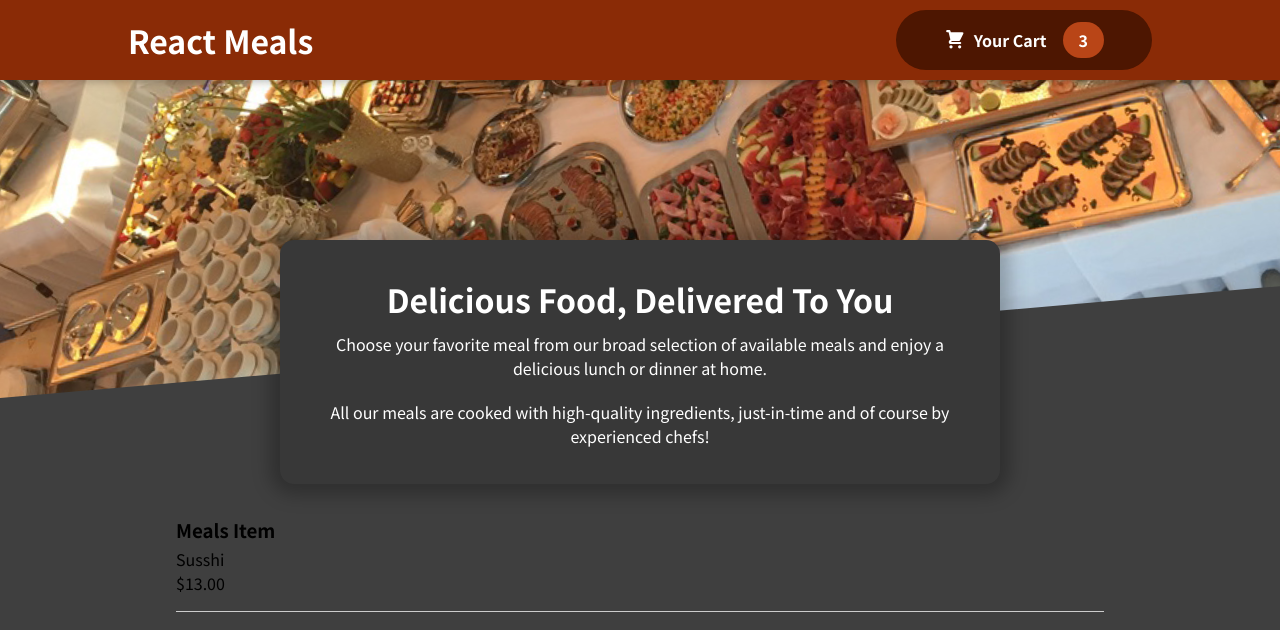
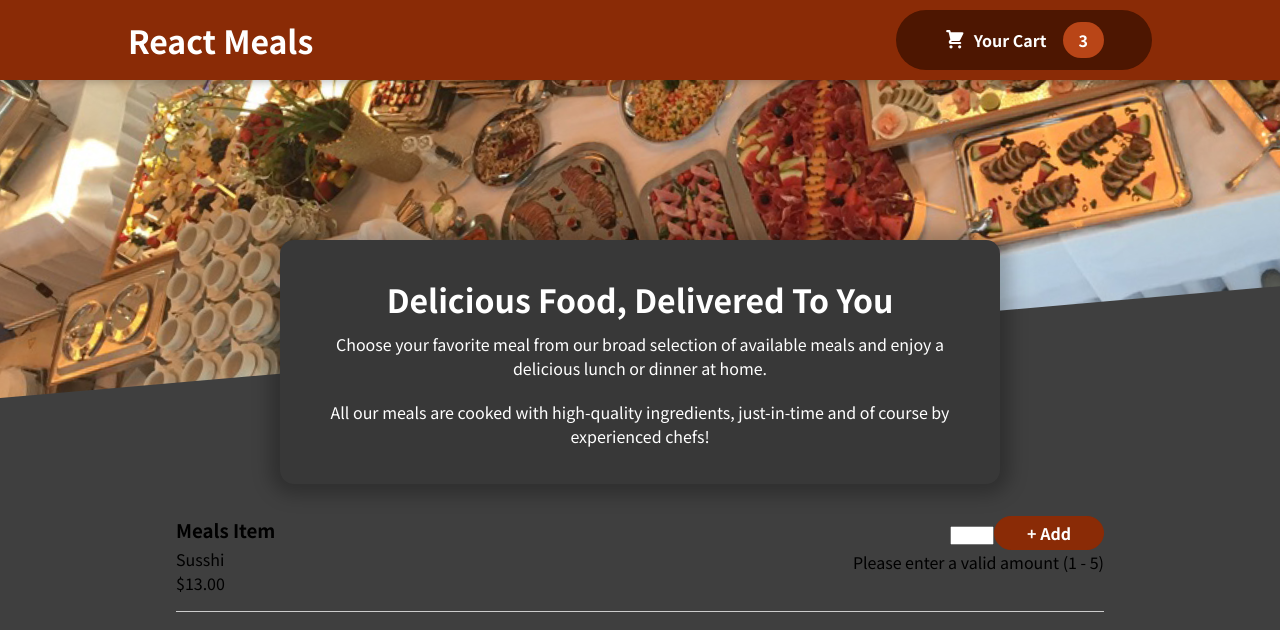
Before and after one commit to Marknjo/meals-app, a React (Vite) app: page / in a window 1280 px wide. Shown: the top 630 px of the page. Built offline with nearby package versions, Linux system fonts and the light colour scheme.

Commit message:
Add meals item form component for increasing items in the cart (1-5)

```diff
--- a/src/components/Meals/MealsItem/MealsItem.tsx
+++ b/src/components/Meals/MealsItem/MealsItem.tsx
@@ -1,4 +1,5 @@
 import styles from './MealsItem.module.css';
+import MealsItemForm from './MealsItemForm';
 
 const MealsItem = () => {
   return (
@@ -8,7 +9,11 @@ const MealsItem = () => {
         <div className="description">Susshi</div>
         <div className="price">$13.00</div>
       </div>
-      <div>{/* Meals Item Form */}</div>
+
+      {/* Meals Item Form */}
+      <div>
+        <MealsItemForm />
+      </div>
     </li>
   );
 };
--- /dev/null
+++ b/src/components/Meals/MealsItem/MealsItemForm.module.css
@@ -0,0 +1,20 @@
+.form {
+    text-align: right;
+}
+
+.form button {
+    font: inherit;
+    cursor: pointer;
+    background-color: #8a2b06;
+    border: 1px solid #8a2b06;
+    color: white;
+    padding: 0.4rem 3.2rem;
+    border-radius: 2rem;
+    font-weight: bold;
+}
+
+.form button:hover,
+.form button:active {
+    background-color: #641e03;
+    border-color: #641e03;
+}
--- /dev/null
+++ b/src/components/Meals/MealsItem/MealsItemForm.tsx
@@ -0,0 +1,19 @@
+import styles from './MealsItemForm.module.css';
+
+const MealsItemForm = () => {
+  return (
+    <form className={styles.form}>
+      <input type="number" min="1" max="5" required aria-required />
+
+      <button
+        type="submit"
+        aria-roledescription="Increase number of meals in the cart"
+      >
+        + Add
+      </button>
+      <p aria-errormessage="true">Please enter a valid amount (1 - 5)</p>
+    </form>
+  );
+};
+
+export default MealsItemForm;
--- a/src/components/Meals/MealsItems.tsx
+++ b/src/components/Meals/MealsItems.tsx
@@ -3,11 +3,11 @@ import styles from './MealsItems.module.css';
 
 const MealsItems = () => {
   return (
-    <div className={styles.meals}>
+    <section className={styles.meals}>
       <ul>
         <MealsItem />
       </ul>
-    </div>
+    </section>
   );
 };
 
```
